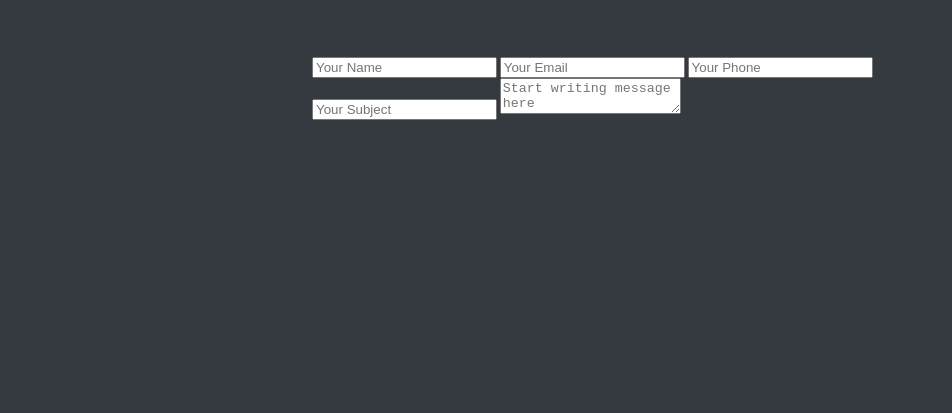
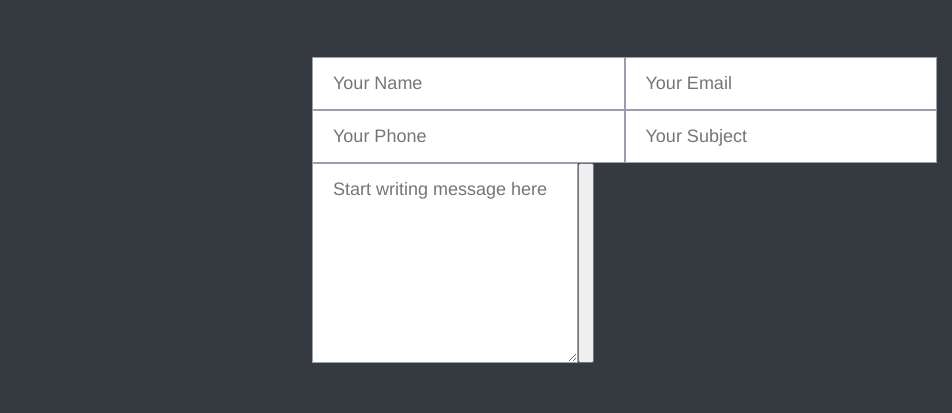
Before and after one commit to ecomptonn/Portfolio-Website, a plain HTML site: page index.html in a window 1280 px wide. Shown: the part 2912-3325 px from the top of the page, 328-1280 px from the left. Drawn offline with Linux system fonts and the light colour scheme; a web font is replaced by a local one.

Commit message:
Changed form html layout and added styling for contact-info

```diff
--- a/css/style.css
+++ b/css/style.css
@@ -52,6 +52,20 @@ a {
 i {
     color: #fff;
     font-size: 2rem;
+}
+
+input {
+    font-size: 1.8rem;
+    font-family: "Allerta", Helvetica, sans-serif;
+    color: var(--main-color);
+    padding: 1.5rem 2rem;
+    width: 50%;
+    border: 1px solid var(--meta-text-color);
+}
+
+textarea {
+    overflow: auto;
+    resize: vertical;
 }
 
 .rotate {
@@ -497,6 +511,26 @@ CONTACT
                 color: #20c997;
             }
         }
+
+        .contact-info {
+            display: flex;
+            flex-wrap: wrap;
+
+            .form-row {
+                display: flex;
+                flex-wrap: wrap;
+
+                .contact-message {
+                    min-height: 20rem;
+                    font-size: 1.8rem;
+                    font-family: "Allerta", Helvetica, sans-serif;
+                    padding: 1.5rem 2rem;
+                    width: 100%;
+                    color: var(--main-color);
+                    border: 1px solid var(--meta-text-color);
+                }
+            }
+        }
     }
 }
 
--- a/index.html
+++ b/index.html
@@ -381,6 +381,7 @@
                             <div class="contact-wrapper">
                                 <form action="">
                                     <div class="contact-info">
+                                        <div class="form-row">
                                             <input
                                                 type="text"
                                                 placeholder="Your Name"
@@ -397,11 +398,19 @@
                                                 type="text"
                                                 placeholder="Your Subject"
                                             />
+                                        </div>
+                                        <div class="form-row">
                                             <textarea
+                                                class="contact-message"
                                                 name="inputMessage"
                                                 id="inputMessage"
                                                 placeholder="Start writing message here"
                                             ></textarea>
+                                        </div>
+                                        <button
+                                            type="submit"
+                                            class="contact-btn"
+                                        ></button>
                                     </div>
                                 </form>
                             </div>
```
Lines whose indentation alone changed are shown as unchanged.
